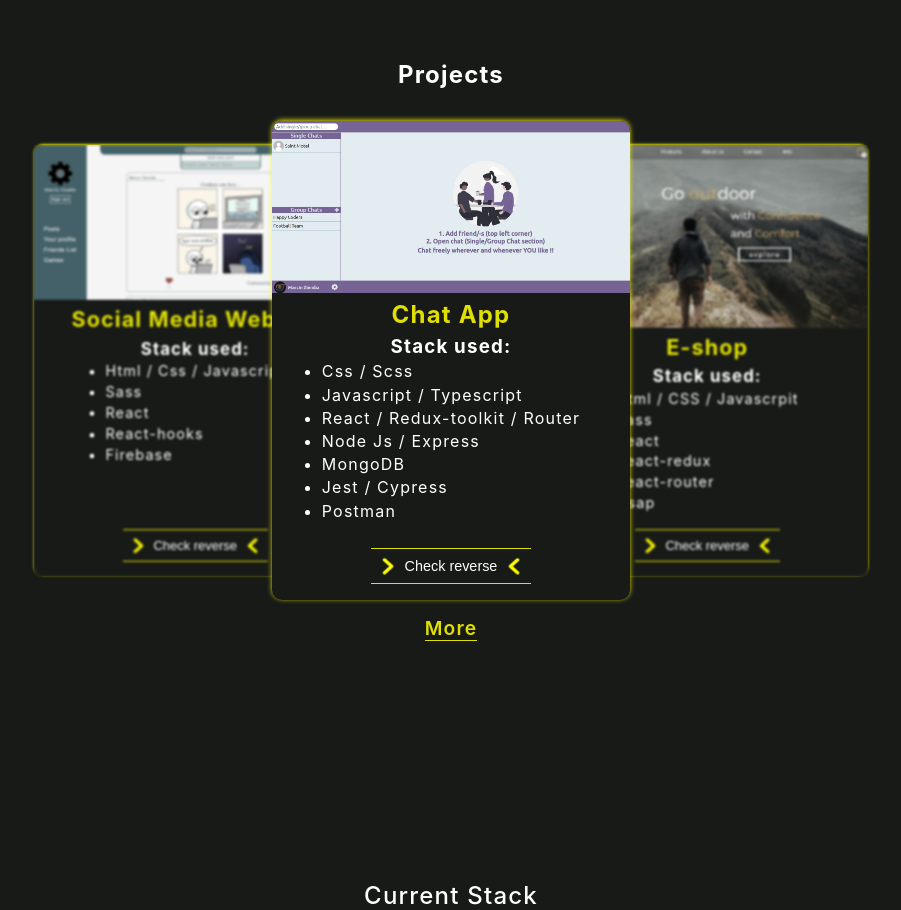
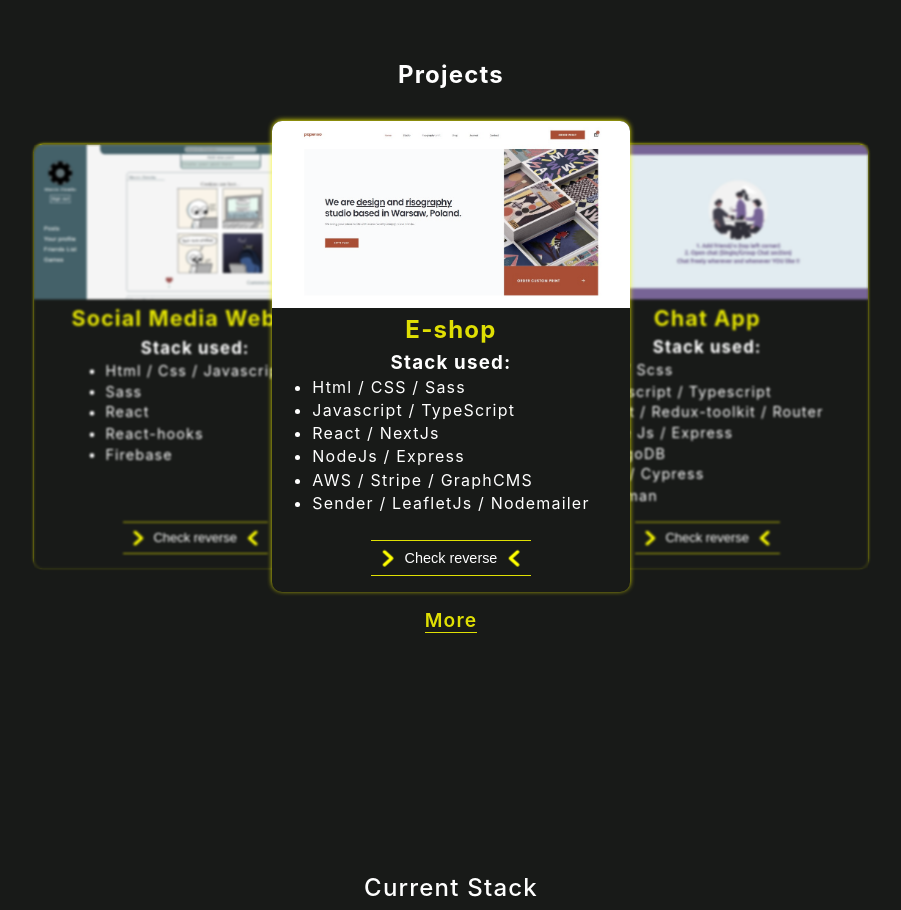
Before and after one commit to Lokostyk/Portfolio-Website, a React (Create React App) app: page / in a window 1280 px wide. Shown: the part 1540-2450 px from the top of the page, without its empty margins (189-1090 px from the left). Built offline with nearby package versions, Linux system fonts and the light colour scheme.

Commit message:
Added new project

```diff
--- a/src/Components/Projects/Projects.js
+++ b/src/Components/Projects/Projects.js
@@ -9,15 +9,17 @@ import { LanguageContext } from "../../Context"
 gsap.registerPlugin(ScrollTrigger)
 function Projects() {
     const {language} = useContext(LanguageContext)
-    const projectData = [{id:1,image:"/Images/social_media.jpg",link:"https://face-lite.netlify.app/",title:"Social Media Website",stack:["Html / Css / Javascript","Sass","React","React-hooks","Firebase"],reverse:
+    const projectData = [
+    {id:1,image:"/Images/social_media.jpg",link:"https://face-lite.netlify.app/",title:"Social Media Website",stack:["Html / Css / Javascript","Sass","React","React-hooks","Firebase"],reverse:
     {eng:"This website will finally let you to communicate with your friends,familly and the world, this is what Mark Zuckerberg probably said in 2004 while creating Facebook.I can say the same but all was created and designed by myself.You can add friends,customize your profile,messege added friends,add posts and comments to them,check other users profiles.All of this done using Firebase as a database for storing data.Also this project tought me how react and react hooks really works.",
     pl:"Strona dzięki której możesz być w ciągłym kontakcie z rodziną,znajomymi i całym światem, ot co Mark Zuckerberg prawdopodobnie powiedział przy tworzeniu Facebooka. Mógłym powiedzieć to samo lecz moja strona została stworzona i zaprojektowana całkowicie przeze mnie. Możesz na niej dodawać znajomych, pisać do nich,towrzyć i komentować posty lub sprawdzać profile innych osób.I to wszystko zaprogramowane z użyciem Firebase jako bazy danych.Projekt ten nauczył mnie jak działają react hooks"}},
-    {id:2,image:"/Images/shop.jpg",title:"E-shop",link:"https://journey-empire.netlify.app/",stack:["Html / CSS / Javascrpit","Sass","React","React-redux","React-router","Gsap"],reverse:
-    {eng:"First project designed with help of Figma.You can expolre astounding collection of 8 products.Each product commes with few color styles choice is in your hands.But the real functionalities are filtering products,adding them to cart,managing the cart.Cart is connected to local storage so you will never have to add the same items again after closing browser.This project let me to learn how react redux and react router works.All animations made with gsap.",
-    pl:"Pierszy projekt zaprojektowany w Fimgmie.Na stronie możesz przeglądać przytłaczający zbiór 8 produktów.Każdy z nich w wielu kolorach, wybór należy do ciebie.Strona pozwala ci prosto filtrować produkty, dodawać je do koszyka i nim zarządzać.Koszyk jest połączony z local storage dzięki czemu po zamknięciu przeglądarki dodane produkty nadal w nim będą.Projekt ten nauczył mnie pracy z react readux i react router.Animacje wykonane z pomocą gsap."}},
-    {id:3,image:"/Images/qc.jpg",title:"Chat App",link:"https://quickchat777.netlify.app/",stack:["Css / Scss","Javascript / Typescript","React / Redux-toolkit / Router","Node Js / Express","MongoDB","Jest / Cypress","Postman"],reverse:
+    {id:2,image:"/Images/qc.jpg",title:"Chat App",link:"https://quickchat777.netlify.app/",stack:["Css / Scss","Javascript / Typescript","React / Redux-toolkit / Router","Node Js / Express","MongoDB","Jest / Cypress","Postman"],reverse:
     {eng:"Website let you chat with people live, create groups and manage your profile.This is my first big project with backend coded by myself.Thanks to it I learned working with Typescript,NodeJs,Express,MongoDB.It is also first project with unit,integration and end to end tests wrote with Jest/Cypress.",
-    pl:"Strona pozwala na wymianę wiadomości w czasie rzeczywistym, tworzenie grup i zarządzanie swoim profile.Jest to pierwszy projek z backendem napisanym przeze mnie.Dzięki niemu nauczyłem się pracować z Typescript,NodeJs,Express, MongoDB.Jest to również pierwszy projekt z unit,integration and end to end testami napisanymi z pomocą Jest/Cypress."}},]
+    pl:"Strona pozwala na wymianę wiadomości w czasie rzeczywistym, tworzenie grup i zarządzanie swoim profile.Jest to pierwszy projek z backendem napisanym przeze mnie.Dzięki niemu nauczyłem się pracować z Typescript,NodeJs,Express, MongoDB.Jest to również pierwszy projekt z unit,integration and end to end testami napisanymi z pomocą Jest/Cypress."}},
+    {id:3,image:"/Images/pap.jpg",title:"E-shop",link:"https://paperiso.com/",stack:["Html / CSS / Sass","Javascript / TypeScript","React / NextJs","NodeJs / Express","AWS / Stripe / GraphCMS","Sender / LeafletJs / Nodemailer"],reverse:
+    {eng:"First commercial project, created with Next Js.Hosted on AWS with serverless framework.Website allows user make shopping, creating custom produckts, payments are handled by Stripe.Website is connected with CMS (GraphCMS) witch let change store assortment.After making payment user gets email with a summary, administrator is notified about buy.",
+    pl:"Pierwszy projekt komercyjny, napisany w Next Js.Zhostowany na AWS przy pomocy serverless framework.Strona umożliwia robienie zakupów, tworzenie indywidualnych produktów, system płatności został zrealizowany przy pomocy Stripe.Strona jest połączona z CMSem (GrpahCMS) co pozawana na zmianę asortymentu.Po dokonaniu zakupu użytkownik dostaje email podsumowywujący zakup, administrator jes o nim poinformowany."}},
+    ,]
 
     let projectRef = useRef(null)
     useEffect(()=>{
```
Also changed, not shown: public/Images/pap.jpg (added).
